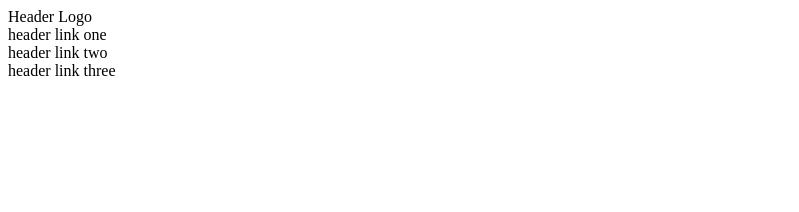
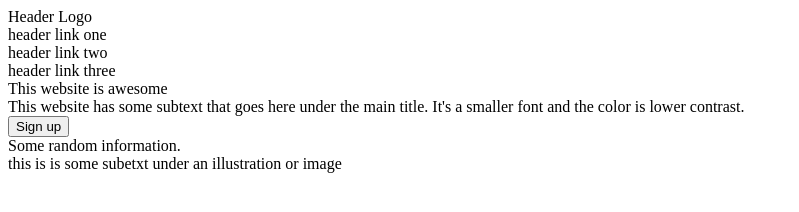
Before and after one commit to miiywma/landing-page, a plain HTML site: page index.html in a window 1280 px wide. Shown: the whole page, without its empty margins (0-799 px from the left). Drawn offline with Linux system fonts and the light colour scheme.

Commit message:
Add text
- add body text and placeholder img

```diff
--- a/index.html
+++ b/index.html
@@ -8,12 +8,31 @@
 </head>
 
 <body>
-    <div class="header">
-        Header Logo
+    <div class="whole-body">
+        <div class="header-banner">
+        <div class="header-text">
+            Header Logo
+        </div>
+            <div class="link-one">header link one</div>
+            <div class="link-one">header link two</div>
+            <div class="link-one">header link three</div>
+        </div>
+
+    <div class="body">
+        <div class="body-title">This website is awesome</div>
+        <div class="body-text"> This website has some subtext that goes here under the main title. It's a smaller font and the color is lower contrast.</div>
+        <button class="sign-up">Sign up</div>
+
+        <img href=""
+
+    <div class="body-bottom">
+        <div class="bottom-title"> Some random information.</div>
+
+        <img src=""
+        <div class="bottom-text">this is is some subetxt under an illustration or image</div>
     </div>
-    <div class="link-one">header link one</div>
-    <div class="link-one">header link two</div>
-    <div class="link-one">header link three</div>
+    </div>
+
 
 </body>
 
```
